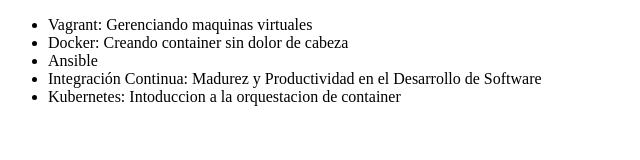
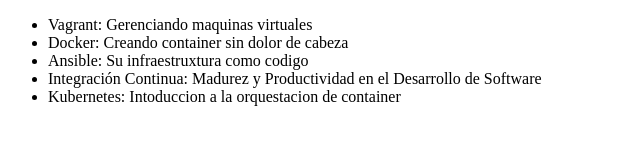
Before and after one commit to CristianH23/alura-git, a plain HTML site: page index.html in a window 1280 px wide. Shown: the whole page, without its empty margins (0-640 px from the left). Drawn offline with Linux system fonts and the light colour scheme.

Commit message:
Modificando el nombre del curso de Ansible

```diff
--- a/index.html
+++ b/index.html
@@ -8,7 +8,7 @@
         <ul>
             <li>Vagrant: Gerenciando maquinas virtuales</li>
             <li>Docker: Creando container sin dolor de cabeza</li>
-            <li>Ansible</li>
+            <li>Ansible: Su infraestruxtura como codigo</li>
             <li>Integración Continua: Madurez y Productividad en el Desarrollo de Software</li>
             <li>Kubernetes: Intoduccion a la orquestacion de container</li>
         </ul>
```
